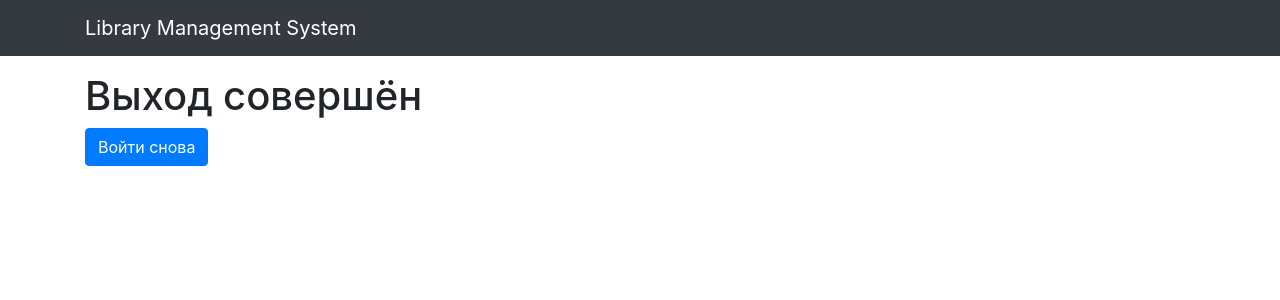
After one commit to Nickname1748/LibraryManagement, a Django app: template main/templates/registration/logged_out.html in a window 1280 px wide. The commit adds this page. Shown: the top 300 px of the page. Run offline with Django 3.2, Linux system fonts and the light colour scheme; the template is opened without the code that fills it, so the values that code supplies are empty; some libraries are stand-ins or nearby versions.

Commit message:
Cosmetic changes

```diff
--- a/main/templates/main/new_lease.html
+++ b/main/templates/main/new_lease.html
@@ -28,7 +28,7 @@
                 {{ form.expire_date.label_tag }}
                 {% render_field form.expire_date class="form-control" %}
             </div>
-            <input type="submit" class="btn btn-primary" value="Добавить">
+            <input type="submit" class="btn btn-primary" value="Выдать">
         </form>
     </div>
 {% endblock %}
--- /dev/null
+++ b/main/templates/registration/logged_out.html
@@ -0,0 +1,11 @@
+{% extends "main/base.html" %}
+
+{% block title %}
+Выход совершён
+{% endblock %}
+{% block content %}
+    <div class="container">
+        <h1 class="mt-3">Выход совершён</h1>
+        <a href="{% url 'main:login' %}" class="btn btn-primary">Войти снова</a>
+    </div>
+{% endblock %}
```
